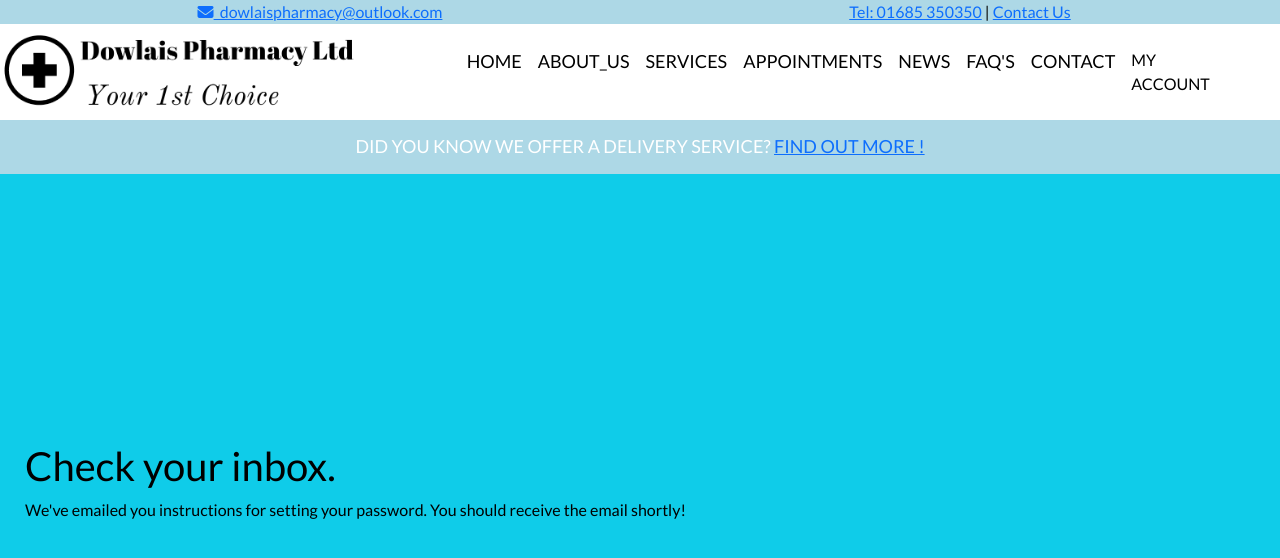
After one commit to Davej66/dowlais-v3, a Django app: template templates/registration/password_reset_done.html in a window 1280 px wide. The commit adds this page. Shown: the top 558 px of the page. Run offline with Django 3.2, Linux system fonts and the light colour scheme; the template is opened without the code that fills it, so the values that code supplies are empty; some libraries are stand-ins or nearby versions.

Commit message:
Updating setting.py

```diff
--- a/dowlais_pharmacy/settings.py
+++ b/dowlais_pharmacy/settings.py
@@ -212,3 +212,7 @@ STRIPE_TEST_SECRET_KEY = os.getenv('STRIPE_SECRET_KEY', '')
 DEFAULT_AUTO_FIELD = 'django.db.models.AutoField'
 
 default_auto_field = 'django.db.models.BigAutoField'
+
+
+EMAIL_BACKEND = "django.core.mail.backends.filebased.EmailBackend"
+EMAIL_FILE_PATH = BASE_DIR / "sent_emails"
--- a/static/css/base.css
+++ b/static/css/base.css
@@ -11,14 +11,14 @@
 }
 
 .log-p {
-    padding-left: 450px;
-    padding-top: 100px;
+    margin-left: 25px;
+    margin-top: 250px;
     color: black;
 }
 
 .log-sign {
-    padding-left: 450px;
-    padding-top: 100px;
+    padding-left: 25px;
+    margin-top: 250px;
     color: black;
 }
 
@@ -28,7 +28,7 @@
     top: 20vh;
     right: 400px;
     animation: zoomin 1s linear 1;
-    animation-delay: 5s;
+    animation-delay: 1s;
     visibility: hidden;
     animation-fill-mode: forwards;
 }
@@ -628,7 +628,7 @@ input[name='q']::placeholder {
 
 }
 
-@media only screen and (max-width: 1500px) {
+@media only screen and (max-width: 1300px) {
 
     #mum {
         display: none;
--- a/templates/registration/login.html
+++ b/templates/registration/login.html
@@ -5,7 +5,7 @@
 {% block content %}
 
 <br><br><br><br><br><br><br><br>
-<div class="text-black log-sign">
+<div class="text-black log-p">
 <h2>Log In</h2>
 
 <form method="post">
--- /dev/null
+++ b/templates/registration/password_reset_done.html
@@ -0,0 +1,11 @@
+{% extends "base.html" %}
+
+{% block title %}Email Sent{% endblock %}
+
+{% block content %}
+<br><br><br><br><br><br><br><br>
+<div class="text-black log-p">
+<h1>Check your inbox.</h1>
+<p> We've emailed you instructions for setting your password. You should receive the email shortly!</p>
+</div>
+{% endblock %}
--- a/templates/registration/password_reset.html
+++ b/templates/registration/reset_password.html
@@ -1,4 +1,4 @@
-{% extends "account/base.html" %}
+{% extends "base.html" %}
 
 {% load i18n %}
 {% load account %}
```
Also changed, not shown: templates/registration/base.html (+1 -59 lines), templates/registration/password_reset_complete.html (added, +11 -0 lines), templates/registration/password_reset_form.html (added, +18 -0 lines), db.sqlite3.
